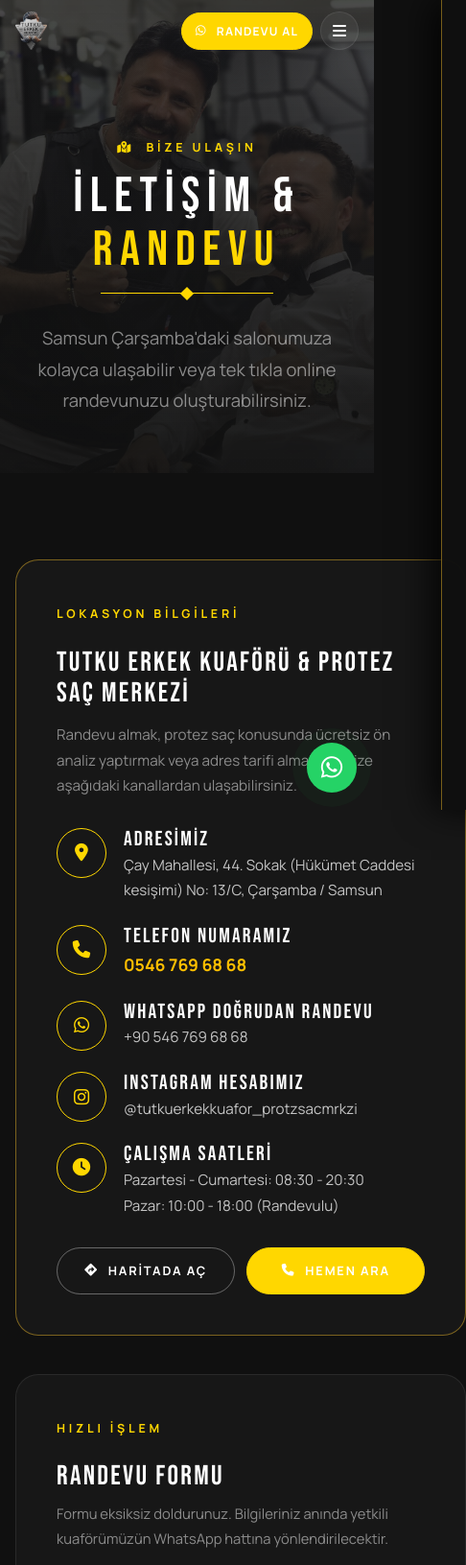
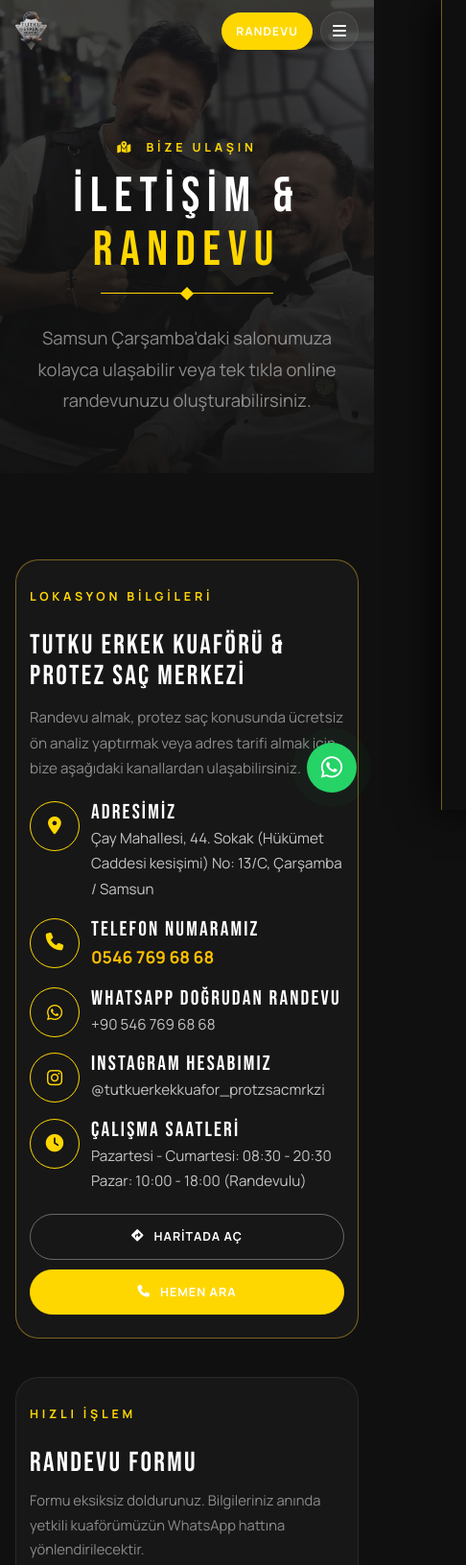
Before and after one commit to Sdeniiiz/tutku_erkek_kuaf-r-, a website: page iletisim.html in a window 390 px wide. Shown: the top 1631 px of the page at 96% size, 486 px wide, since content can reach past the window. Drawn offline with Linux system fonts and the light colour scheme.

Commit message:
Fix mobile responsive overflow and menu clickability across all pages

```diff
--- a/css/style.css
+++ b/css/style.css
@@ -45,14 +45,24 @@
 }
 
 *, *::before, *::after { box-sizing: border-box; margin: 0; padding: 0; }
-html { scroll-behavior: smooth; -webkit-text-size-adjust: 100%; }
+html {
+  scroll-behavior: smooth;
+  -webkit-text-size-adjust: 100%;
+  max-width: 100%;
+  overflow-x: hidden;
+  overflow-x: clip;
+}
 body {
   background: var(--bg);
   color: var(--text-secondary);
   font-family: var(--font-body);
   font-size: 16px;
   line-height: 1.75;
+  width: 100%;
+  max-width: 100%;
   overflow-x: hidden;
+  overflow-x: clip;
+  position: relative;
 }
 a { color: inherit; text-decoration: none; transition: var(--transition); }
 img, video { max-width: 100%; height: auto; display: block; }
@@ -139,7 +149,9 @@ strong { color: #fff; }
   text-transform: uppercase;
   cursor: pointer;
   transition: var(--transition);
-  white-space: nowrap;
+  max-width: 100%;
+  text-align: center;
+  box-sizing: border-box;
 }
 .btn-primary, .btn-main {
   background: var(--primary);
@@ -172,6 +184,8 @@ strong { color: #fff; }
   position: fixed;
   top: 0; left: 0;
   width: 100%;
+  max-width: 100vw;
+  box-sizing: border-box;
   z-index: 1000;
   padding: 26px 0;
   background: transparent;
@@ -179,12 +193,21 @@ strong { color: #fff; }
 }
 .site-header.scrolled {
   padding: 15px 0;
-  background: rgba(236, 205, 4, 0.92);
+  background: rgba(16, 16, 16, 0.96);
   backdrop-filter: blur(12px);
   -webkit-backdrop-filter: blur(12px);
   box-shadow: 0 10px 30px rgba(0, 0, 0, .5);
+  border-bottom: 1px solid rgba(var(--primary-rgb), 0.2);
 }
-.navbar { display: flex; align-items: center; justify-content: space-between; gap: 20px; }
+.navbar {
+  display: flex;
+  align-items: center;
+  justify-content: space-between;
+  gap: 16px;
+  width: 100%;
+  max-width: 100%;
+  box-sizing: border-box;
+}
 .logo-link { display: flex; align-items: center; }
 .logo-img { height: 54px; width: auto; transition: var(--transition); }
 .site-header.scrolled .logo-img { height: 44px; }
@@ -300,6 +323,10 @@ body.nav-open {
   align-items: center;
   justify-content: center;
   overflow: hidden;
+  overflow: clip;
+  contain: paint;
+  width: 100%;
+  max-width: 100%;
   padding: 140px 0 120px;
   text-align: center;
 }
@@ -338,6 +365,11 @@ body.nav-open {
   pointer-events: none;
   display: flex;
   animation: loop 60s linear infinite;
+  width: 100%;
+  max-width: 100%;
+  overflow: hidden;
+  overflow: clip;
+  contain: paint;
 }
 .wm {
   font-family: var(--font-heading);
@@ -682,8 +714,24 @@ body.nav-open {
 /* --------------------------------------------------------------------------
    İLETİŞİM & FORM
    -------------------------------------------------------------------------- */
-.contact-section-grid { display: grid; grid-template-columns: 1fr 1fr; gap: 40px; margin-top: 30px; }
+.contact-section-grid {
+  display: grid;
+  grid-template-columns: 1fr 1fr;
+  gap: 40px;
+  margin-top: 30px;
+  min-width: 0;
+  max-width: 100%;
+}
+.contact-section-grid > * {
+  min-width: 0;
+  max-width: 100%;
+}
 @media (max-width: 992px) { .contact-section-grid { grid-template-columns: 1fr; } }
+.contact-card-actions {
+  display: flex;
+  gap: 12px;
+  flex-wrap: wrap;
+}
 .contact-info-card, .appointment-form-card {
   background: var(--bg-card);
   border: 1px solid var(--border-light);
@@ -943,9 +991,41 @@ body > section:first-of-type[style*="padding: 160px"] {
 
   /* Buttons */
   .btn, .btn-main {
-    padding: 12px 26px;
-    font-size: .8rem;
-    letter-spacing: .14em;
+    padding: 12px 18px;
+    font-size: .78rem;
+    letter-spacing: .08em;
+    white-space: normal;
+    word-break: normal;
+    overflow-wrap: break-word;
+    max-width: 100%;
+  }
+
+  /* Contact & Appointment Cards */
+  .contact-info-card, .appointment-form-card {
+    padding: 24px 14px;
+    max-width: 100%;
+    box-sizing: border-box;
+    min-width: 0;
+  }
+  .contact-card-actions {
+    flex-direction: column !important;
+    gap: 10px !important;
+  }
+  .contact-card-actions .btn {
+    width: 100% !important;
+    flex: none !important;
+    text-align: center;
+  }
+  .info-item-group {
+    margin: 20px 0;
+    gap: 16px;
+  }
+  .info-item {
+    gap: 12px;
+  }
+  .info-text p, .info-text a {
+    word-break: break-word;
+    overflow-wrap: anywhere;
   }
 
   /* Double-frame decorative box on mobile */
--- a/iletisim.html
+++ b/iletisim.html
@@ -32,8 +32,8 @@
       <nav class="nav-menu">
         <a href="index.html" class="nav-link">Ana Sayfa</a>
         <a href="protez-sac.html" class="nav-link">Protez Saç</a>
-        <a href="fiyatlar.html" class="nav-link">Hizmet &amp; Fiyatlar</a>
-        <a href="galeri.html" class="nav-link">Galeri &amp; Videolar</a>
+        <a href="fiyatlar.html" class="nav-link">Fiyatlar</a>
+        <a href="galeri.html" class="nav-link">Galeri</a>
         <a href="hakkimizda.html" class="nav-link">Hakkımızda</a>
         <a href="iletisim.html" class="nav-link active">İletişim</a>
       </nav>
@@ -41,10 +41,8 @@
         <a href="tel:05467696868" class="btn btn-outline btn-sm btn-call">
           <i class="fa fa-phone"></i> 0546 769 68 68
         </a>
-        <a href="https://wa.me/905467696868?text=Merhaba,%20randevu%20almak%20istiyorum." target="_blank" rel="noopener" class="btn btn-primary btn-sm">
-          <i class="fab fa-whatsapp"></i> Randevu Al
-        </a>
-        <button class="mobile-toggle"><i class="fa fa-bars"></i></button>
+        <a href="https://wa.me/905467696868?text=Merhaba,%20randevu%20almak%20istiyorum." target="_blank" rel="noopener" class="btn btn-primary btn-sm">Randevu</a>
+        <button class="mobile-toggle" aria-label="Menü"><i class="fa fa-bars"></i></button>
       </div>
     </div>
   </header>
@@ -122,7 +120,7 @@
             </div>
           </div>
 
-          <div style="display: flex; gap: 12px; flex-wrap: wrap;">
+          <div class="contact-card-actions">
             <a href="https://maps.app.goo.gl/KmLWHwst1c4xCM8g8" target="_blank" rel="noopener" class="btn btn-outline" style="flex: 1;">
               <i class="fa fa-directions"></i> Haritada Aç
             </a>
--- a/server.js
+++ b/server.js
@@ -107,10 +107,10 @@ const server = http.createServer((req, res) => {
 
   if (['.jpg', '.jpeg', '.png', '.svg', '.webp', '.mp4'].includes(ext)) {
     headers['Cache-Control'] = 'public, max-age=31536000, immutable';
-  } else if (['.css', '.js'].includes(ext)) {
+  } else if (process.env.RENDER && ['.css', '.js'].includes(ext)) {
     headers['Cache-Control'] = 'public, max-age=2592000';
   } else {
-    headers['Cache-Control'] = 'no-cache';
+    headers['Cache-Control'] = 'no-cache, no-store, must-revalidate';
   }
 
   res.writeHead(200, headers);
```
Also changed, not shown: fiyatlar.html (+6 -8 lines), galeri.html (+6 -8 lines), hakkimizda.html (+4 -6 lines), index.html (+1 -2 lines), kvkk.html (+4 -4 lines), protez-sac.html (+4 -6 lines).
